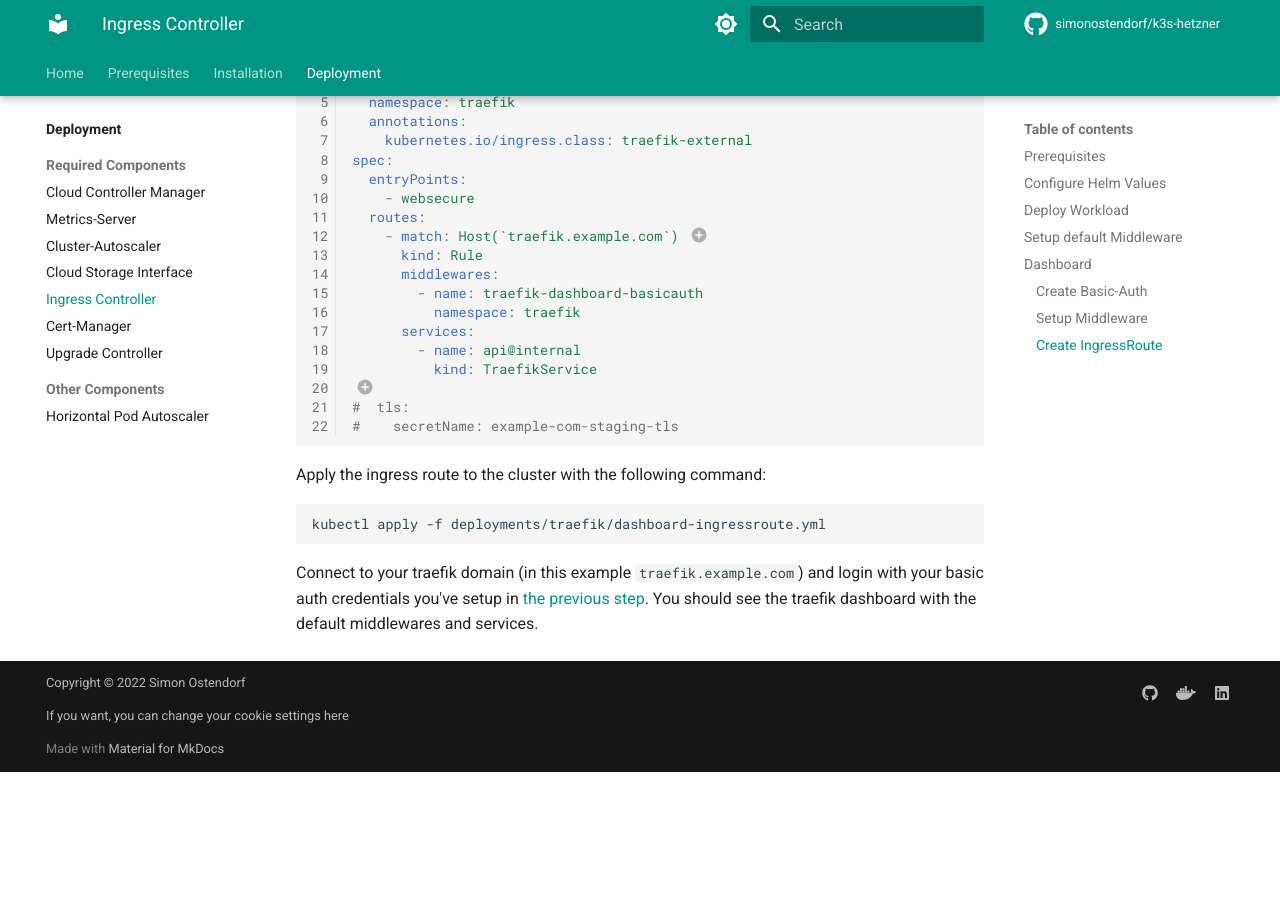
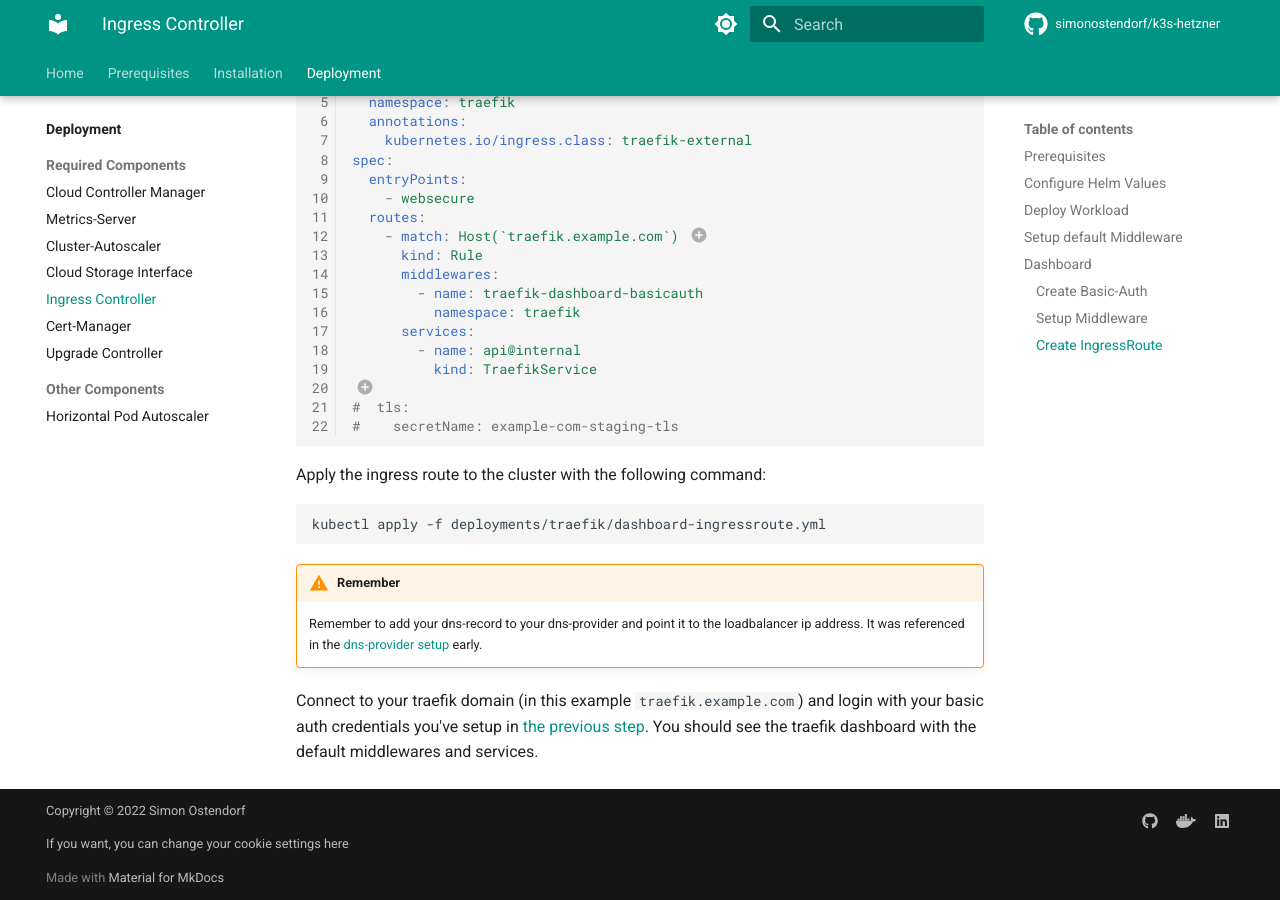
Before and after one commit to simonostendorf/k3s-hetzner, an MkDocs documentation site: the page built from docs/deployment/traefik.md, in a window 1280 px wide and 900 px high, scrolled down 4555 px. Built offline with MkDocs 1.6.1 and Material for MkDocs 9.7.7, drawn with Linux system fonts in a browser that asks for light colours; comment, search, counter and statistics services are not loaded; before the commit the page ends 5327 px from its top, so only the background shows below that.

Commit message:
add dns-record reminder for traefik

````diff
--- a/docs/deployment/traefik.md
+++ b/docs/deployment/traefik.md
@@ -229,4 +229,8 @@
 kubectl apply -f deployments/traefik/dashboard-ingressroute.yml
 ```
 
+!!! warning "Remember"
+    Remember to add your dns-record to your dns-provider and point it to the loadbalancer ip address.
+    It was referenced in the [dns-provider setup](../../prerequisites/dns-provider/#setup-sites-and-dns-records) early.
+
 Connect to your traefik domain (in this example `traefik.example.com`) and login with your basic auth credentials you've setup in [the previous step](#create-basic-auth). You should see the traefik dashboard with the default middlewares and services.
````
